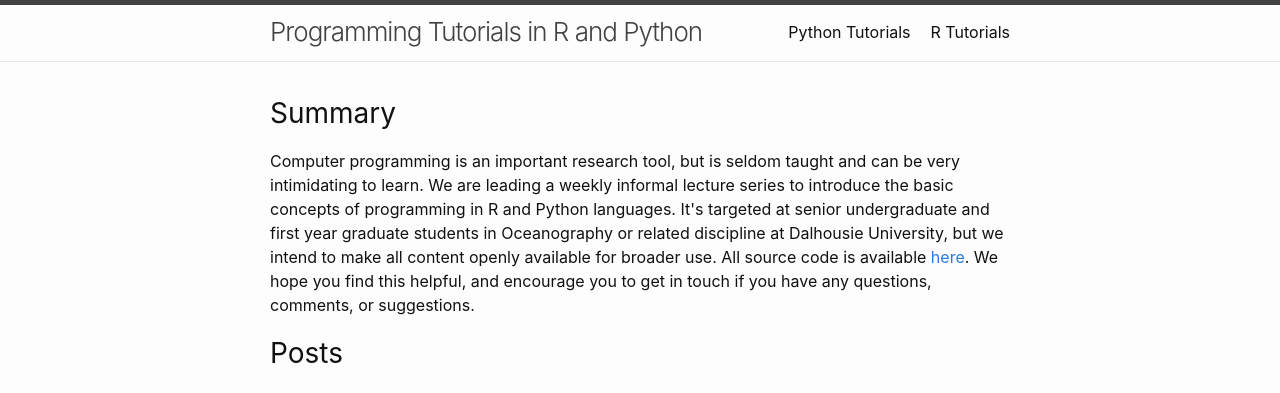
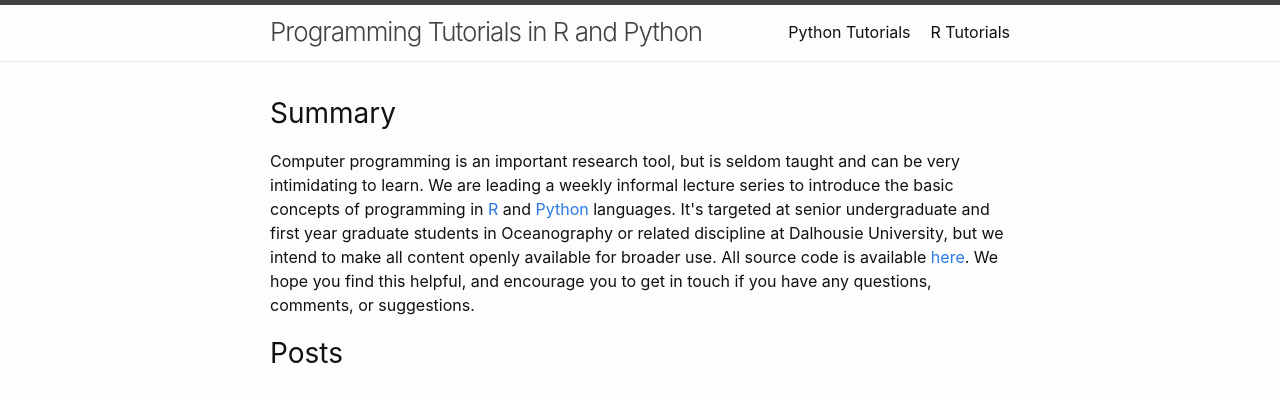
Before and after one commit to anhnguyendepocen/programming_tutorials, a Jekyll site: the page built from docs/index.md, in a window 1280 px wide. Shown: the top 393 px of the page. Built offline with Jekyll 4.4.1, drawn with Linux system fonts in a browser that asks for light colours; part of the change alters nothing that is shown.

```diff
--- a/docs/_layouts/home.html
+++ b/docs/_layouts/home.html
@@ -12,12 +12,14 @@ layout: default
   <p>
     Computer programming is an important research tool, but is seldom taught
     and can be very intimidating to learn. We are leading a weekly informal
-    lecture series to introduce the basic concepts of programming in R and
-    Python languages. It's targeted at senior undergraduate and first year
+    lecture series to introduce the basic concepts of programming in
+    <a href="/programming_tutorials/r/">R</a> and
+    <a href="/programming_tutorials/python/">Python</a> languages.
+    It's targeted at senior undergraduate and first year
     graduate students in Oceanography or related discipline at
     Dalhousie University, but we intend to make all content openly available
     for broader use. All source code is available
-    <a href="https://github.com/christophrenkl/programming_tutorials">here</a>.
+    <a href="https://github.com/christophrenkl/programming_tutorials/">here</a>.
     We hope you find this helpful, and encourage you to get in touch if you
     have any questions, comments, or suggestions.
   </p>
```
